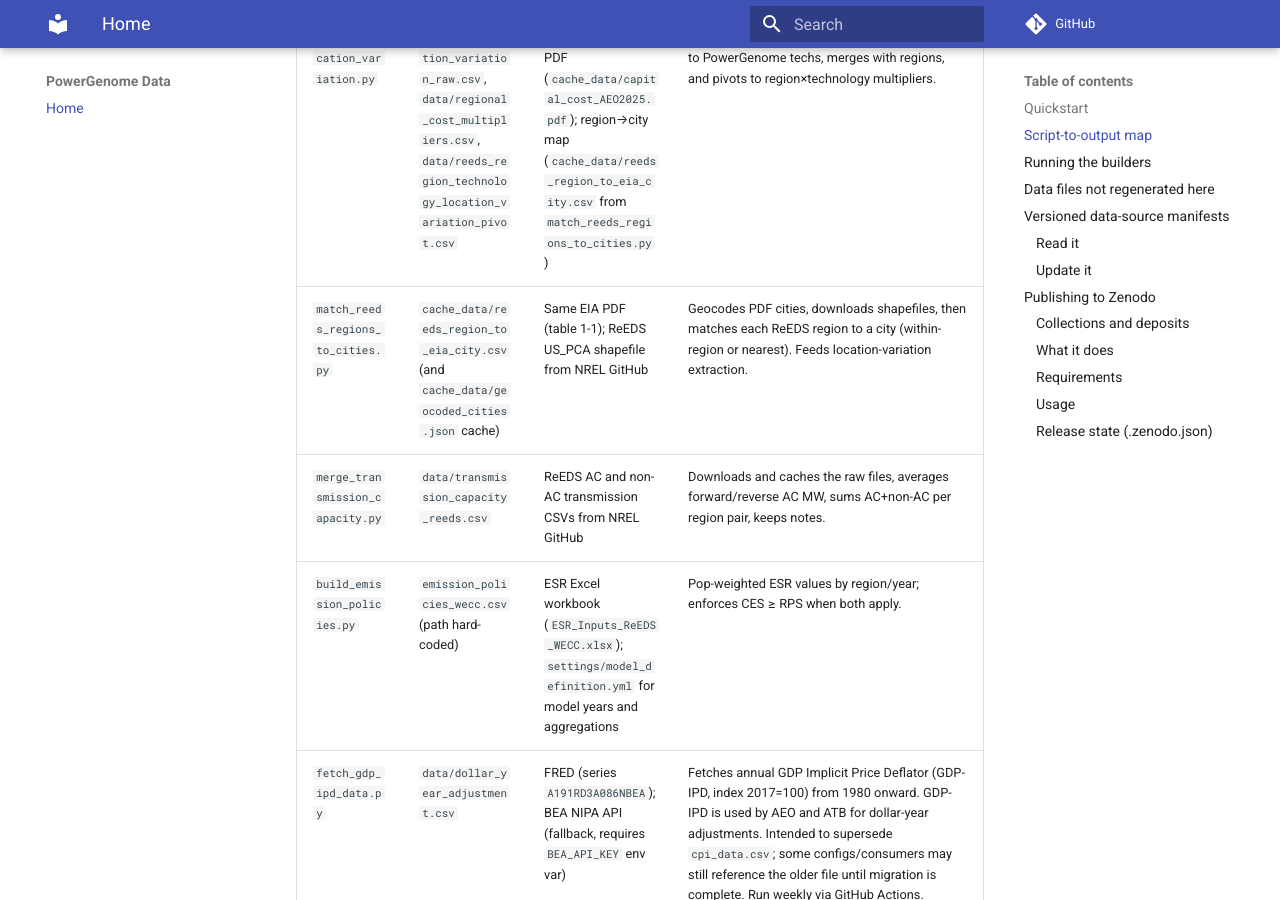
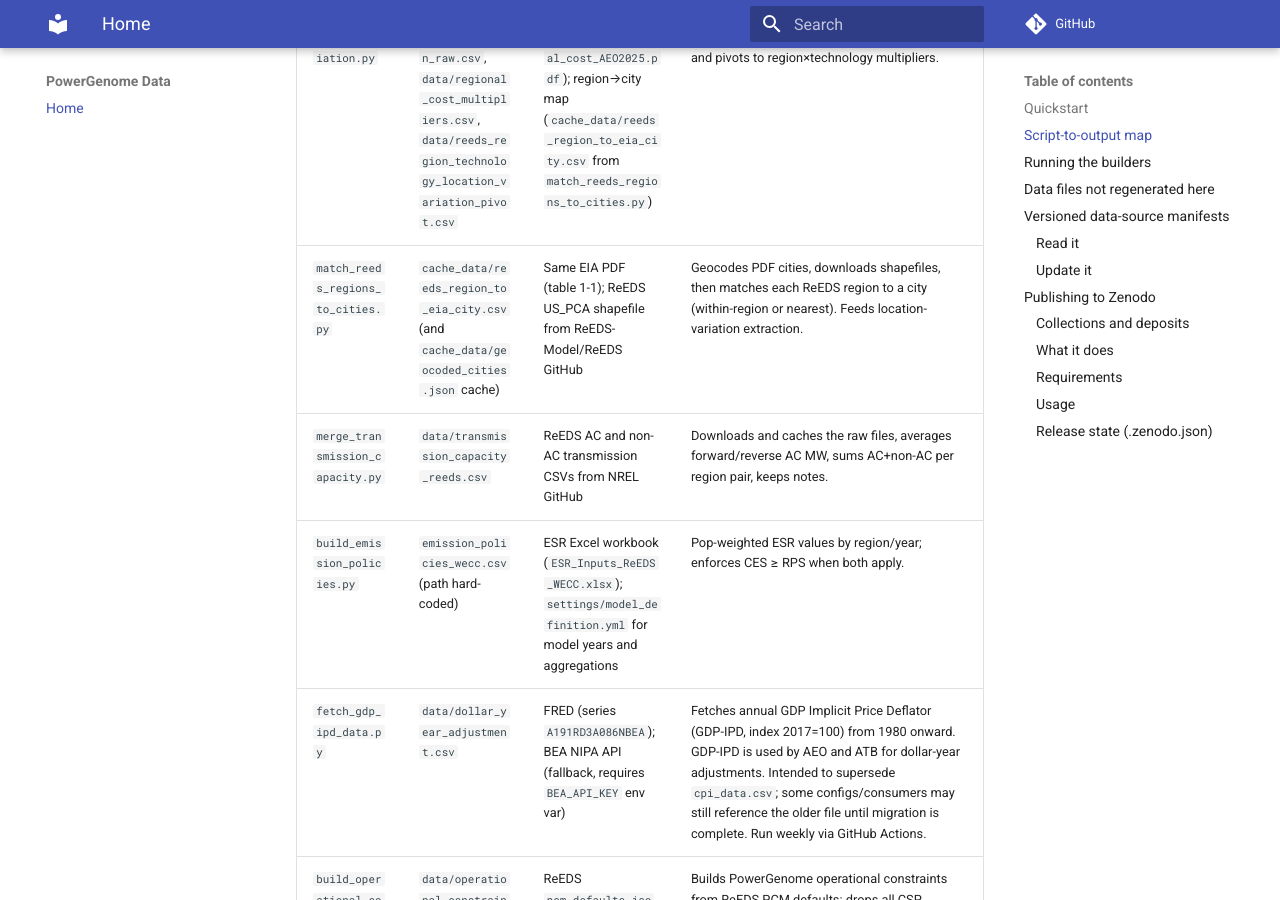
Before and after one commit to gschivley/PowerGenome-data, an MkDocs documentation site: the page built from docs/index.md, in a window 1280 px wide and 900 px high, scrolled down 1593 px. Built offline with MkDocs 1.6.1 and Material for MkDocs 9.7.7, drawn with Linux system fonts in a browser that asks for light colours; comment, search, counter and statistics services are not loaded.

Commit message:
Update match_reeds_regions_to_cities for new ReEDS repo
ReEDS moved from archived NREL/ReEDS-2.0 to ReEDS-Model/ReEDS (default branch main). Point the US_PCA shapefile download URL at the new repo's inputs/shapefiles/US_PCA and update the docs row.

Co-authored-by: Copilot App <223556219+Copilot@users.noreply.github.com>

```diff
--- a/docs/index.md
+++ b/docs/index.md
@@ -17,7 +17,7 @@ This short guide explains how the top-level Python scripts fetch, extract, and t
 | `transform_reeds_load.py` | `reeds_load_transformed.parquet` | ReEDS hourly load HDF5 (`inputs/load/EER_IRAlow_load_hourly.h5` from ReEDS GitHub, LFS-backed) | Downloads HDF5 (with LFS handling), filters weather years 2007–2013 and model years 2020–2050, melts to tidy hourly load with time_index. |
 | `build_new_pg_dg_inputs.py` | `distributed_capacity.parquet`, `distributed_profiles.parquet` | ReEDS `dgen_model_inputs/stscen2023_mid_case/distpvcap_stscen2023_mid_case.csv`; ReEDS `county2zone.csv`; optional distpv HDF5 (`variability/multi_year/distpv-reference_ba.h5` from ReEDS GitHub raw) | Capacity is aggregated county→BA and converted from DC to AC (ILR=1.1). Profiles download can be skipped via `--skip-profiles` to avoid the large HDF5. |
 | `extract_location_variation.py` | `data/eia_location_variation_raw.csv`, `data/regional_cost_multipliers.csv`, `data/reeds_region_technology_location_variation_pivot.csv` | EIA capital cost PDF (`cache_data/capital_cost_AEO2025.pdf`); region→city map (`cache_data/reeds_region_to_eia_city.csv` from `match_reeds_regions_to_cities.py`) | Reads tables 1-1–1-19, maps EIA technologies to PowerGenome techs, merges with regions, and pivots to region×technology multipliers. |
-| `match_reeds_regions_to_cities.py` | `cache_data/reeds_region_to_eia_city.csv` (and `cache_data/geocoded_cities.json` cache) | Same EIA PDF (table 1-1); ReEDS US_PCA shapefile from NREL GitHub | Geocodes PDF cities, downloads shapefiles, then matches each ReEDS region to a city (within-region or nearest). Feeds location-variation extraction. |
+| `match_reeds_regions_to_cities.py` | `cache_data/reeds_region_to_eia_city.csv` (and `cache_data/geocoded_cities.json` cache) | Same EIA PDF (table 1-1); ReEDS US_PCA shapefile from ReEDS-Model/ReEDS GitHub | Geocodes PDF cities, downloads shapefiles, then matches each ReEDS region to a city (within-region or nearest). Feeds location-variation extraction. |
 | `merge_transmission_capacity.py` | `data/transmission_capacity_reeds.csv` | ReEDS AC and non-AC transmission CSVs from NREL GitHub | Downloads and caches the raw files, averages forward/reverse AC MW, sums AC+non-AC per region pair, keeps notes. |
 | `build_emission_policies.py` | `emission_policies_wecc.csv` (path hard-coded) | ESR Excel workbook (`ESR_Inputs_ReEDS_WECC.xlsx`); `settings/model_definition.yml` for model years and aggregations | Pop-weighted ESR values by region/year; enforces CES ≥ RPS when both apply. |
 | `fetch_gdp_ipd_data.py` | `data/dollar_year_adjustment.csv` | FRED (series `A191RD3A086NBEA`); BEA NIPA API (fallback, requires `BEA_API_KEY` env var) | Fetches annual GDP Implicit Price Deflator (GDP-IPD, index 2017=100) from 1980 onward. GDP-IPD is used by AEO and ATB for dollar-year adjustments. Intended to supersede `cpi_data.csv`; some configs/consumers may still reference the older file until migration is complete. Run weekly via GitHub Actions. |
--- a/match_reeds_regions_to_cities.py
+++ b/match_reeds_regions_to_cities.py
@@ -27,7 +27,7 @@ from tqdm import tqdm
 
 # URLs for ReEDS shapefiles
 SHAPEFILE_BASE_URL = (
-    "https://github.com/NREL/ReEDS-2.0/raw/main/inputs/shapefiles/US_PCA"
+    "https://github.com/ReEDS-Model/ReEDS/raw/main/inputs/shapefiles/US_PCA"
 )
 SHAPEFILE_FILES = ["US_PCA.shp", "US_PCA.shx", "US_PCA.dbf", "US_PCA.prj"]
 
```
